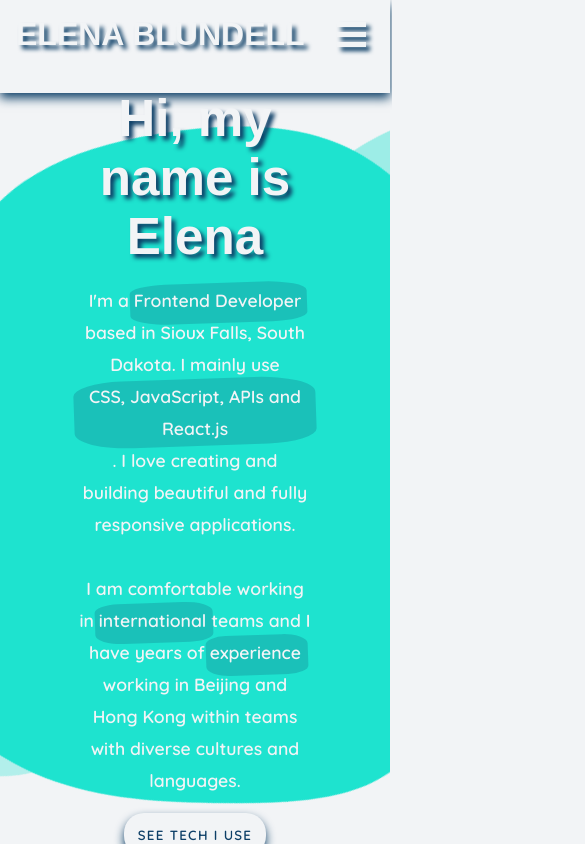
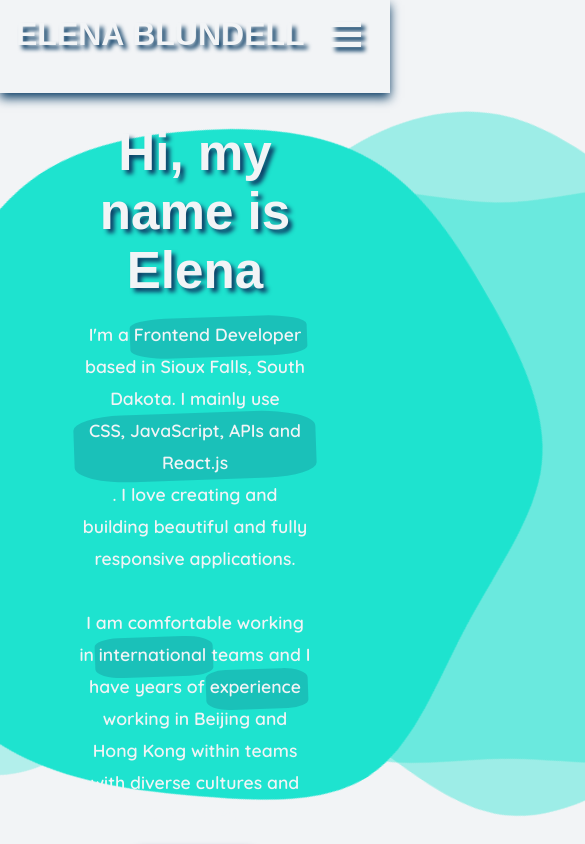
Before and after one commit to ElenaBlundell/MyPortfolio, a React (Vite) app: page / in a window 390 px wide. Shown: the top 844 px of the page, 585 px wide, since content can reach past the window. Built offline with nearby package versions, Linux system fonts and the light colour scheme; a web font is replaced by a local one.

Commit message:
styling expanded navbar

```diff
--- a/src/App.css
+++ b/src/App.css
@@ -1,3 +1,9 @@
+* {
+  padding: 0;
+  box-sizing: border-box;
+  /* font-family: 'Open Sans', sans-serif; */
+}
+
 #root {
   width: 100vw;
   /* max-width: 1280px; */
--- a/src/components/About.css
+++ b/src/components/About.css
@@ -1,9 +1,9 @@
 .about {
-    height: 90vh;
+    height: 89vh;
     display: flex;
-    margin: 0;
+    /* margin-top: 13vh; */
     position: relative;
-    overflow: hidden;
+    /* overflow: hidden; */
     align-items: center;
     justify-content: center;
 }
@@ -24,6 +24,7 @@
     text-shadow: #0D3F67 4px 4px 4px;
     font-size: 3.2rem;
     margin-bottom: 0;
+    padding-top: 1.5em;;
 }
 
 .about p {
--- a/src/components/Header.css
+++ b/src/components/Header.css
@@ -32,8 +32,8 @@
 }
 
 .menu-icon  {
-    width: 1.8em;
-    height: 1.6em;
+    width: 2.2em;
+    height: 2em;
     margin-right: 1.5em;
     margin-top: 1.4em;;
     position: relative;
@@ -52,7 +52,7 @@
     display: block;
     position: absolute;
     height: 5px;
-    width: 100%;
+    width: 85%;
     background: #F2F4F6;
     box-shadow: 4px 4px 4px #0D3F67;
     opacity: 1;
@@ -79,6 +79,8 @@
     top: 1.22em;
   }
 
+
+
   .menu-icon.open span:nth-child(1) {
     top: 18px;
     -webkit-transform: rotate(135deg);
@@ -87,6 +89,7 @@
     transform: rotate(135deg);
     background-color: #0D3F67;
     box-shadow: none;
+    /* border: 1px solid #0D3F67; */
     height: 3px;
   }
 
@@ -104,11 +107,19 @@
     background-color: #0D3F67;
     height: 3px;
     box-shadow: none;
+    /* border: 1px solid #1EE3CF; */
+    /* height: 3px; */
+  }
+
+  .menu-icon.open:hover span,
+  .menu-icon.open:active span{
+      background-color: #1EE3CF;
   }
 
 .header ul {
     display: flex;
     margin-right: 1.5em;
+    margin-top: 1.5em;
     list-style-type: none;
     font-weight: 400;
     font-size: 1rem;
@@ -129,7 +140,9 @@
 }
 
 .header li a:hover,
-.header li a:active{
+.header li a:active,
+.header.expanded li a:hover,
+.header.expanded li a:active{
     color: #1EE3CF;
 }
 
@@ -138,54 +151,46 @@
     .header.expanded {
         position: relative;
         transition: 0.5s height ease-in-out;
-        height: 60vh;
-
+        height: 100vh;
+        box-shadow: none;
     }
-
 
     .header.expanded .logo {
         position: absolute;
-        /* top: -4px; */
-        /* left: 0px; */
-        /* color: #0D3F67; */
-        /* text-shadow: none; */
     }
-
-    /* .header.expanded ul{
-        position: absolute;
-        top: -300px;
-        left: 0;
-        width: 100%;
-        display: flex;
-        flex-direction: column;
-        justify-content: center;
-        align-items: center;
-        opacity: 0;
-        transition: all 0.5s ease-in-out;
-      } */
 
     .header.expanded .menu-icon.open {
         /* display: block; */
         position: absolute;
-        top: 0;
+        top: -0.3em;
         right: 0;
     }
-
 
    .header.expanded ul {
         display: flex;
         flex-direction: column;
         align-items: center;
         position: absolute;
-        top: 80px;
-        right: -20px;
-        /* left: 30%; */
+        top: 25vh;
         width: 100%;
     }
 
     .header.header.expanded li {
-        padding: 1em 0;
-        font-size: 1.2em;
+        /* padding-top: 1em; */
+        height: 3em;
+        margin: 0.3em;
+        font-size: 1.1em;
+        text-align: center;
+
+        width: 100%;
+        box-shadow: 0 2px 8px #0D3F67;
+    }
+
+    .header.expanded li a {
+        display: block;
+        width: 100%;
+        height: 100%;
+        padding-top: 1em;
     }
 
     .nav ul {
@@ -195,9 +200,3 @@
         display: block;
     }
 }
-
-/* hr {
-    border: 1px solid #6B48FF;
-    opacity: 0.6;
-    width: 80vw;
-} */
--- a/src/components/Header.jsx
+++ b/src/components/Header.jsx
@@ -1,7 +1,7 @@
 import React, {useState} from 'react'
 // import { Icon } from 'react-icons-kit'
 // import {menu} from 'react-icons-kit/feather/menu'
-// import {x} from 'react-icons-kit/feather/x'
+import {x} from 'react-icons-kit/feather/x'
 import '/src/components/Header.css'
 
 
@@ -18,12 +18,11 @@ export default function Header(){
             <div>
                 <header className={isOpen ? "header expanded" : "header"}>
                     <h1 className="logo">Elena Blundell</h1>
-                    <nav className={isOpen ? "nav-open" : "nav"}>
-                    <div className={isOpen ? "menu-icon open" : "menu-icon"} onClick={handleMenu}>
+                    <nav className="nav">
+                        <div className={isOpen ? "menu-icon open" : "menu-icon"} onClick={handleMenu}>
                             <span></span>
                             <span></span>
                             <span></span>
-                        {/* <Icon icon={menu} size={32} /> */}
                         </div>
                         <ul>
                             <li tabIndex="-1"><a href="#about">About</a></li>
--- a/src/components/Tech.css
+++ b/src/components/Tech.css
@@ -3,7 +3,7 @@
     background: -webkit-linear-gradient(to bottom, #F2F4F6, #1EE3CF);  /* Chrome 10-25, Safari 5.1-6 */
     background: linear-gradient(to bottom, #F2F4F6, #1EE3CF); /* W3C, IE 10+/ Edge, Firefox 16+, Chrome 26+, Opera 12+, Safari 7+ */
 
-    padding: 5em;
+    height: 100vh;
     text-align: center;
     color: #F2F4F6;
   }
```
